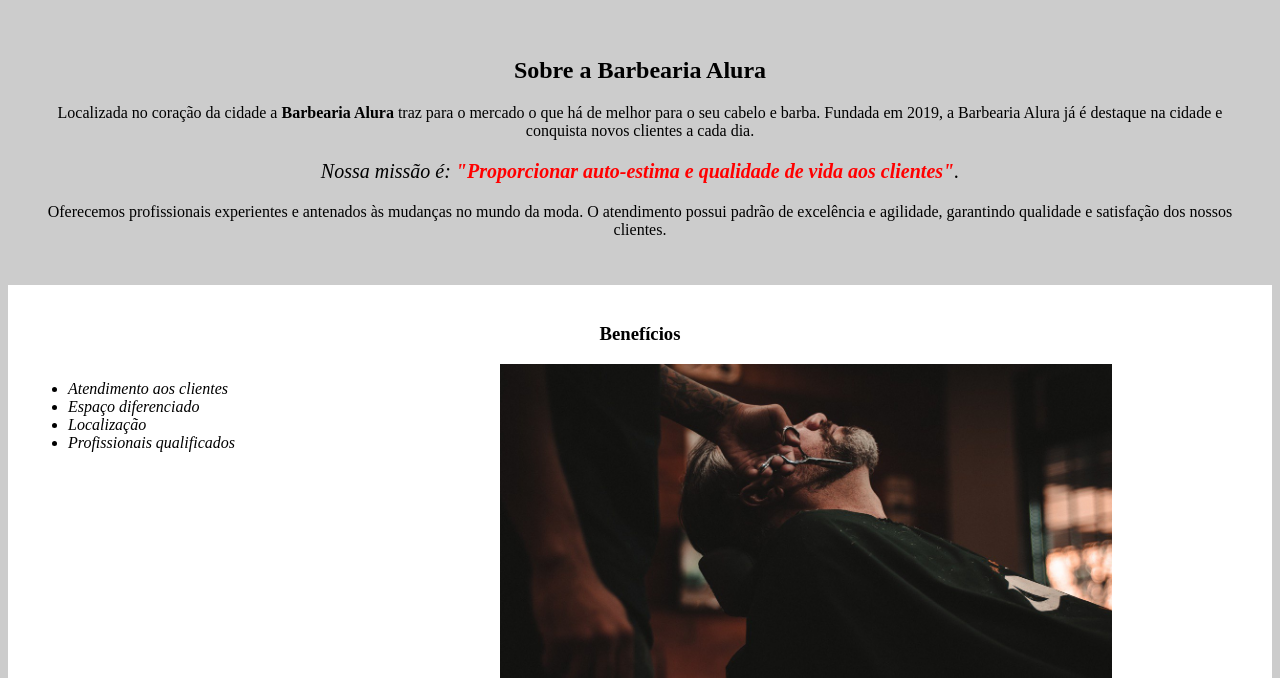
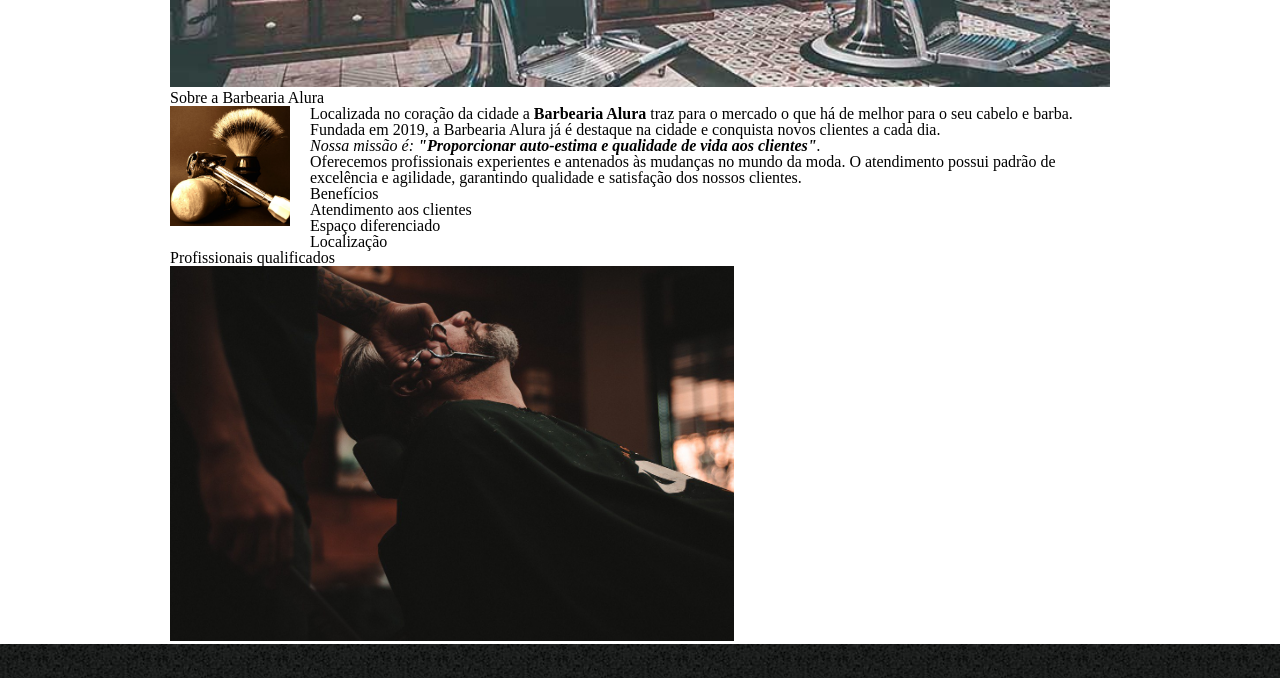
Before and after one commit to prch1/HTML5CSS3, a plain HTML site: page index.html in a window 1280 px wide. Shown: the part 559-1237 px from the top of the page. Drawn offline with Linux system fonts and the light colour scheme.

Commit message:
Parte 4 - aula 1

```diff
--- a/css/style.css
+++ b/css/style.css
@@ -149,3 +149,37 @@ td, th {
     border : 1px solid #000000;
     padding: 8px 15px;
 }
+
+.banner {
+    width: 100%;
+}
+
+.titulo_principal {
+
+    text-align: center;
+    font-size: 2em;
+    margin: 0 0 1m;
+    clear: left;
+}
+
+.principal p {
+    margin: 0 0 1m;
+}
+
+.principal strong {
+    font-weight: bold;
+}
+
+.principal em {
+    font-style: italic;
+}
+
+.utensilios {
+    width: 120px;
+    float: left;
+    margin: 0 20px 20px 0;
+}
+
+.imagembeneficios {
+    width: 60%;
+}
--- a/index.html
+++ b/index.html
@@ -3,9 +3,73 @@
 	<head>
 		<meta charset="UTF-8">
 		<title>Barbearia Alura</title>
-		<link rel="stylesheet" href="css/style-home.css">
+		<link rel="stylesheet" href="css/reset.css">
+		<link rel="stylesheet" href="css/style.css">
 	</head>
 
+
+	<header>
+		<div class="caixa">
+			<h1><img src="img/logo.png"></h1>
+
+			<nav>
+				<ul>
+					<li><a href="index.html">Home</a></li>
+					<li><a href="produtos.html">Produtos</a></li>
+					<li><a href="contato.html">Contato</a></li>
+				</ul>
+			</nav>
+		</div>
+	</header>
+
+	<main>
+
+		<img class="banner" src="img/banner.jpg">
+
+		<section class="principal">
+
+			<h2 class="titulo-principal">Sobre a Barbearia Alura</h2>
+
+			<img class="utensilios" src="img/utensilios.jpg" alt="Utensilios de um barbeiro">
+
+			  <p>Localizada no coração da cidade a <strong>Barbearia Alura</strong>
+			  traz para o mercado o que há de melhor para o seu cabelo e barba.
+			  Fundada em 2019, a Barbearia Alura já é destaque na cidade e conquista
+			  novos clientes a cada dia.
+			  </p>
+
+			  <p id ="missao"><em>Nossa missão é: <strong>"Proporcionar auto-estima e qualidade
+			  de vida aos clientes"</strong>.</em>
+			  </p>
+
+			  <p>Oferecemos profissionais experientes e antenados às mudanças no mundo da moda.
+			  O atendimento possui padrão de excelência e agilidade, garantindo qualidade e
+			  satisfação dos nossos clientes.
+			  </p>
+
+		</section>
+
+		<section class="benefícios">
+			<h3 class="titulo-centralizado">Benefícios</h2>
+			<ul class="itens">
+				<li>Atendimento aos clientes </li>
+				<li>Espaço diferenciado</li>
+				<li>Localização</li>
+				<li>Profissionais qualificados</li>
+			</ul>
+
+			<img class ="imagembeneficios" src="img/beneficios.jpg">
+
+		</section>
+
+	</main>
+
+	<footer>
+		<img src="img/logo-branco.png">
+		<p class="copyright">&copy; Copyright Barbearia Alura - 2019</p>
+	</footer>
+
+	<!--
 	<body>
 		<img id="banner" src="../HTML5CSS3/img/banner.jpg">
 
@@ -49,4 +113,5 @@
 		</div>
 
 	</body>
+	-->
 </html>
```
Also changed, not shown: img/utensilios.jpg (added).
